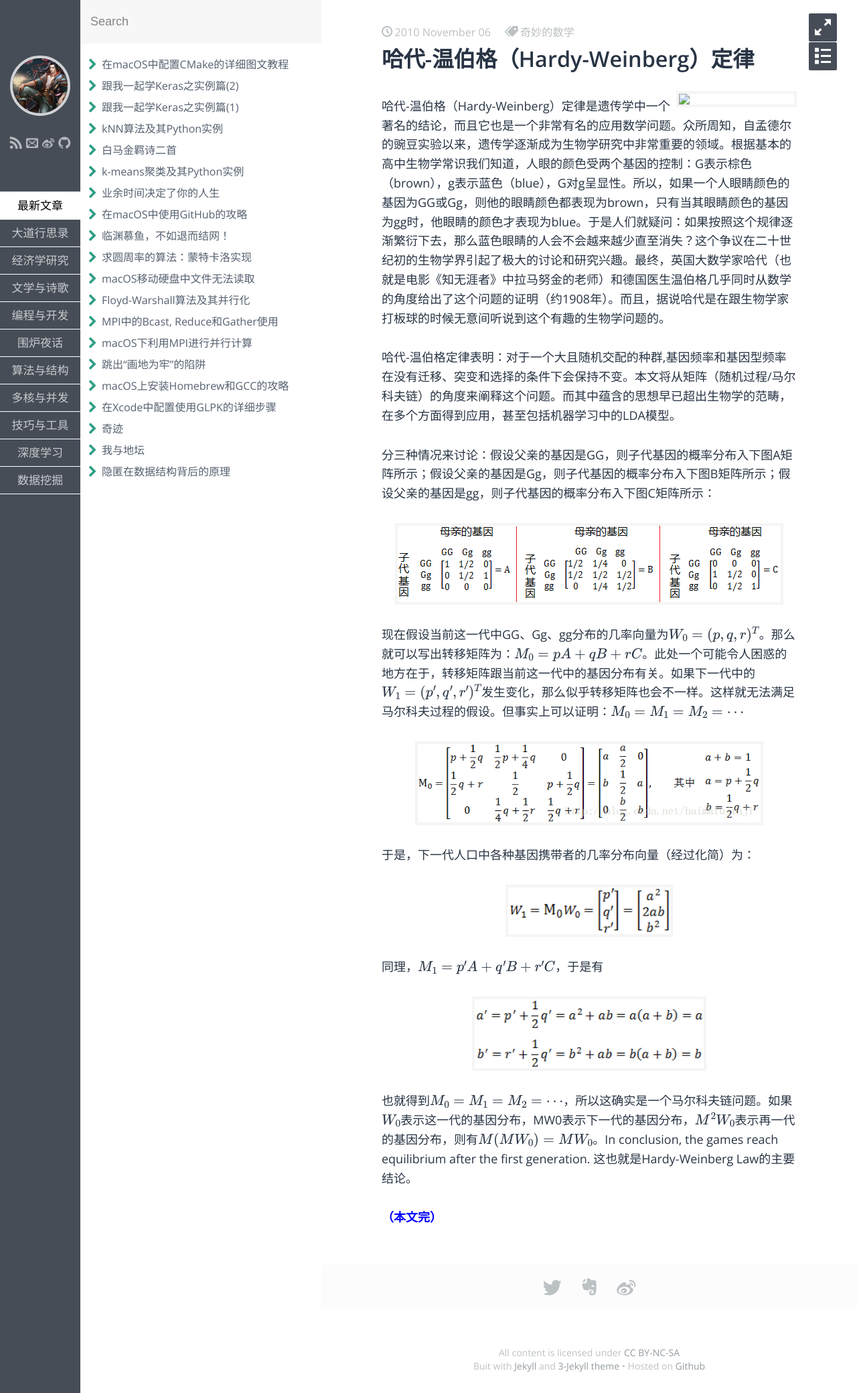
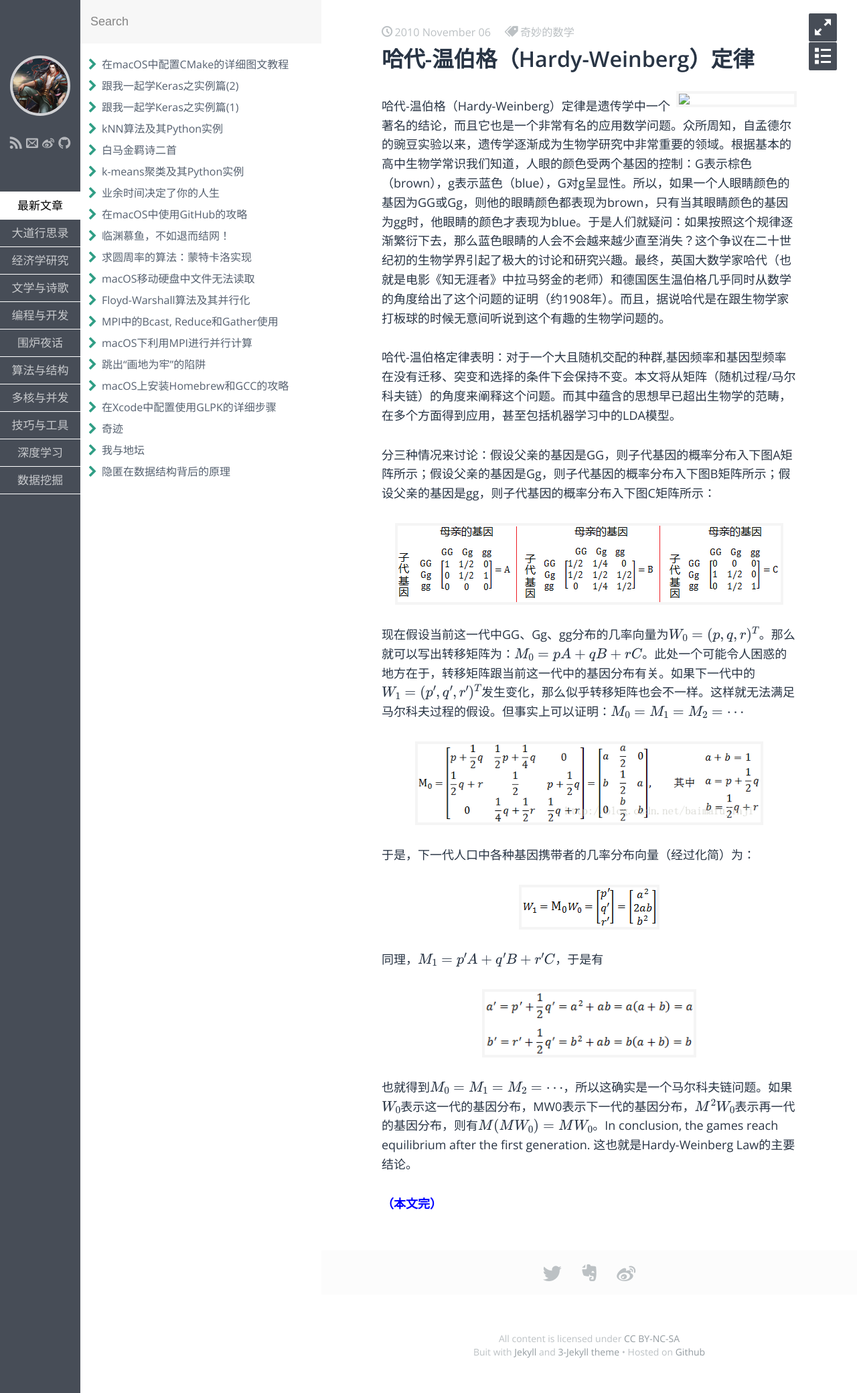
Before and after one commit to fzuo/baimafujinji, a Jekyll site: the page built from _posts/others/2010-11-06-hardy-weinberg-law.md, in a window 1280 px wide. Shown: the whole page at 67% size. Built offline with Jekyll 4.4.1, drawn with Linux system fonts in a browser that asks for light colours; some web fonts are replaced; formulas are drawn with MathJax 3.

Commit message:
Update 2010-11-06-hardy-weinberg-law.md

```diff
--- a/_posts/others/2010-11-06-hardy-weinberg-law.md
+++ b/_posts/others/2010-11-06-hardy-weinberg-law.md
@@ -27,13 +27,13 @@ keywords: Hardy,Weinberg
 于是，下一代人口中各种基因携带者的几率分布向量（经过化简）为：
 
 <p align="center">
-<img src="https://fzuo.github.io/assets/img/vs_msb802/hardy_w_03.png" width="250">
+<img src="https://fzuo.github.io/assets/img/vs_msb802/hardy_w_03.png" width="210">
 </p>
 
 同理，$$M_1=p'A+q'B+r'C$$，于是有
 
 <p align="center">
-<img src="https://fzuo.github.io/assets/img/vs_msb802/hardy_w_04.png" width="350">
+<img src="https://fzuo.github.io/assets/img/vs_msb802/hardy_w_04.png" width="320">
 </p>
 
 也就得到$$M_0=M_1=M_2=\cdots$$，所以这确实是一个马尔科夫链问题。如果$$W_0$$表示这一代的基因分布，MW0表示下一代的基因分布，$$M^2W_0$$表示再一代的基因分布，则有$$M(MW_0) = MW_0$$。In conclusion, the games reach equilibrium after the first generation. 这也就是Hardy-Weinberg Law的主要结论。
```
